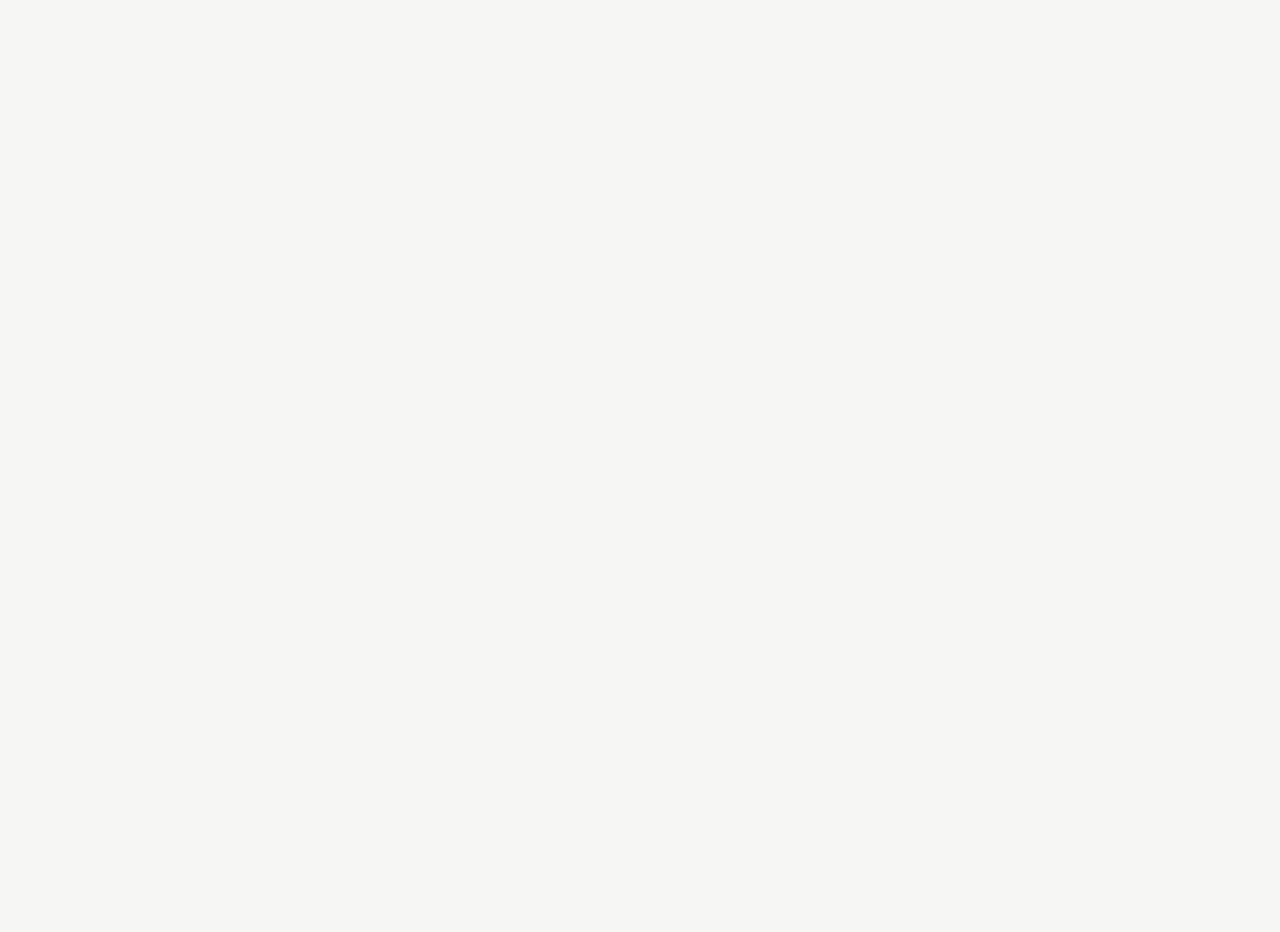
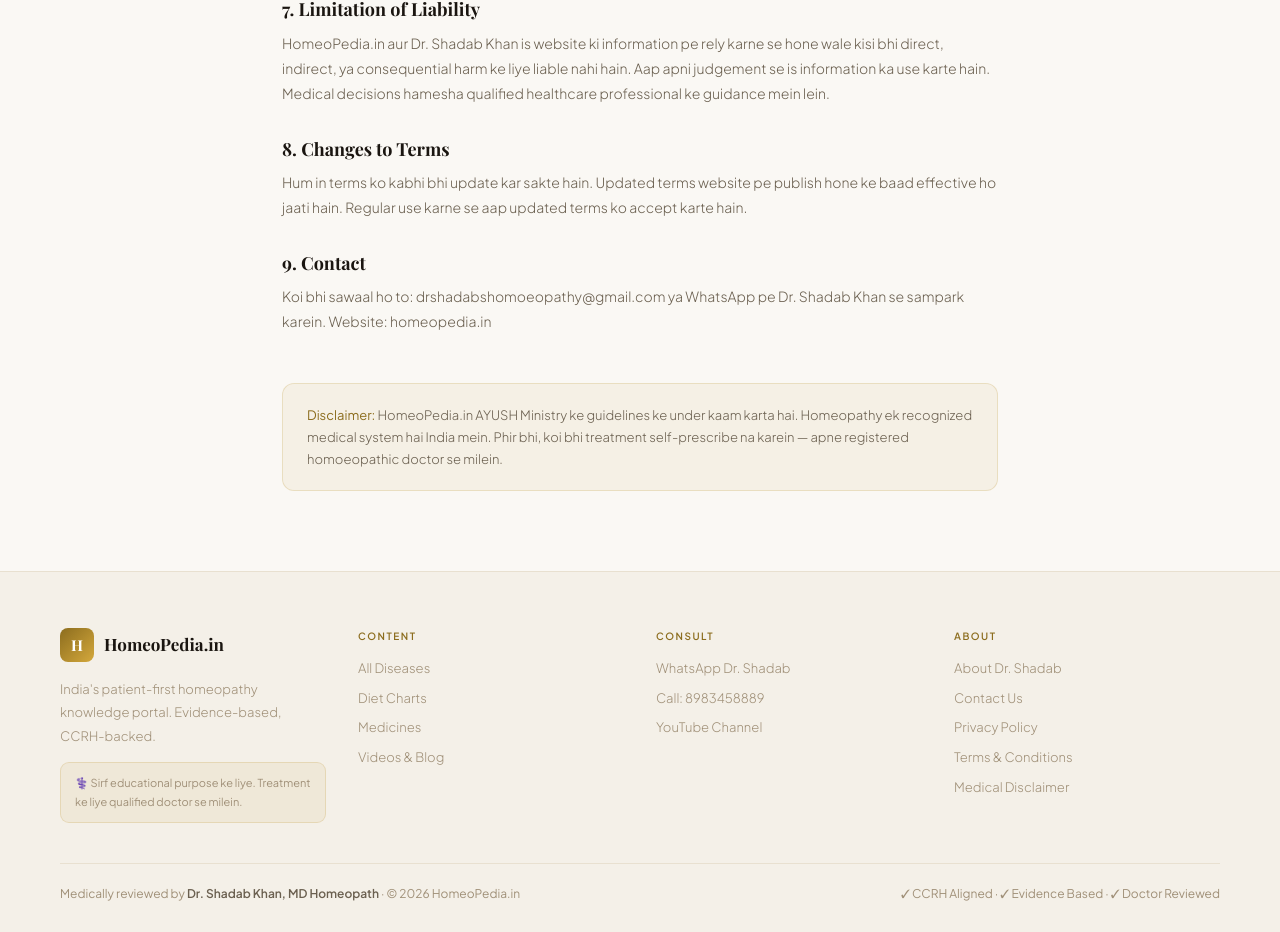
Before and after one commit to homeopediahope-health/homeopedia, a Next.js app: page /terms-and-conditions in a window 1280 px wide. Before the commit this address had no page. Shown: the part 1179-2111 px from the top of the page. Before the commit the page ends 1161 px from the top, so only its background shows below. Built offline with nearby package versions, Linux system fonts and the light colour scheme; a web font is replaced by a local one.

Commit message:
Add Terms & Conditions page, link in footer

```diff
--- /dev/null
+++ b/app/terms-and-conditions/page.tsx
@@ -0,0 +1,72 @@
+import { Metadata } from 'next'
+
+export const metadata: Metadata = {
+  title: 'Terms & Conditions | HomeoPedia.in',
+  description: 'HomeoPedia.in ke terms and conditions — website use karne se pehle padhe.',
+  robots: { index: false, follow: false },
+}
+
+export default function TermsPage() {
+  return (
+    <div className="page-in" style={{ paddingTop: 66, background: 'var(--bg)', minHeight: '100vh' }}>
+      <div style={{ maxWidth: 780, margin: '0 auto', padding: '60px clamp(16px,4vw,32px) 80px' }}>
+
+        <div style={{ marginBottom: 40 }}>
+          <h1 style={{ fontFamily: 'var(--font-playfair,Georgia,serif)', fontSize: 'clamp(28px,4vw,40px)', fontWeight: 700, color: 'var(--ink)', marginBottom: 8 }}>Terms & Conditions</h1>
+          <p style={{ fontSize: 13, color: 'var(--ink4)' }}>Last updated: May 2026 · HomeoPedia.in</p>
+        </div>
+
+        {[
+          {
+            h: '1. Sirf Educational Information',
+            p: 'HomeoPedia.in ek educational homeopathy knowledge portal hai. Is website pe diya gaya koi bhi content — disease guides, diet charts, medicine information, symptoms — sirf general education ke liye hai. Ye kisi bhi patient ke liye medical advice, diagnosis, ya treatment prescription nahi hai. Apni health se related koi bhi decision lene se pehle apne qualified doctor se milein.'
+          },
+          {
+            h: '2. Doctor-Patient Relationship Nahi Banti',
+            p: 'Is website ko browse karne se, ya WhatsApp ke zariye Dr. Shadab Khan se sampark karne se, koi formal doctor-patient relationship establish nahi hoti. WhatsApp pe di gayi general guidance medical consultation ka substitute nahi hai. Detailed case analysis, diagnosis aur prescription ke liye in-person ya formal teleconsultation zaroori hai.'
+          },
+          {
+            h: '3. Medical Emergency',
+            p: 'Agar aap kisi medical emergency mein hain — chest pain, breathing problem, severe injury, ya koi bhi life-threatening condition — turant apne nearest hospital emergency jaayein ya 112 dial karein. Is website ko emergency situations mein use na karein.'
+          },
+          {
+            h: '4. Content Accuracy',
+            p: 'Hamare disease guides aur information CCRH (Central Council for Research in Homoeopathy) guidelines aur Dr. Shadab Khan MD Homoeopathy ke clinical experience pe based hain. Hum poori koshish karte hain ki content accurate aur updated rahe, lekin hum kisi bhi information ki completeness ya correctness ki guarantee nahi dete. Medical science evolving field hai — koi bhi treatment decision apne doctor ke saath milkar lein.'
+          },
+          {
+            h: '5. Third-Party Links',
+            p: 'Is website mein YouTube videos, WhatsApp links, aur baaki external resources ke links ho sakte hain. Hum in third-party platforms ki content ya privacy practices ke liye responsible nahi hain. Un platforms ki apni terms of service hoti hain.'
+          },
+          {
+            h: '6. Intellectual Property',
+            p: 'HomeoPedia.in pe diya gaya sabhi content — text, design, graphics, disease guides, diet charts — Dr. Shadab Khan aur HomeoPedia.in ka intellectual property hai. Bina written permission ke commercial use, copying, ya redistribution prohibited hai. Educational sharing (social media, WhatsApp) with proper credit allowed hai.'
+          },
+          {
+            h: '7. Limitation of Liability',
+            p: 'HomeoPedia.in aur Dr. Shadab Khan is website ki information pe rely karne se hone wale kisi bhi direct, indirect, ya consequential harm ke liye liable nahi hain. Aap apni judgement se is information ka use karte hain. Medical decisions hamesha qualified healthcare professional ke guidance mein lein.'
+          },
+          {
+            h: '8. Changes to Terms',
+            p: 'Hum in terms ko kabhi bhi update kar sakte hain. Updated terms website pe publish hone ke baad effective ho jaati hain. Regular use karne se aap updated terms ko accept karte hain.'
+          },
+          {
+            h: '9. Contact',
+            p: 'Koi bhi sawaal ho to: drshadabshomoeopathy@gmail.com ya WhatsApp pe Dr. Shadab Khan se sampark karein. Website: homeopedia.in'
+          },
+        ].map(({ h, p }) => (
+          <div key={h} style={{ marginBottom: 32 }}>
+            <h2 style={{ fontFamily: 'var(--font-playfair,Georgia,serif)', fontSize: 18, fontWeight: 700, color: 'var(--ink)', marginBottom: 10 }}>{h}</h2>
+            <p style={{ fontSize: 14, color: 'var(--ink3)', lineHeight: 1.8, fontWeight: 300 }}>{p}</p>
+          </div>
+        ))}
+
+        <div style={{ marginTop: 48, padding: '20px 24px', background: 'rgba(184,145,42,.07)', border: '1px solid rgba(184,145,42,.2)', borderRadius: 12 }}>
+          <p style={{ fontSize: 13, color: 'var(--ink3)', lineHeight: 1.7, fontWeight: 300, margin: 0 }}>
+            <strong style={{ color: 'var(--gold-dk)' }}>Disclaimer:</strong> HomeoPedia.in AYUSH Ministry ke guidelines ke under kaam karta hai. Homeopathy ek recognized medical system hai India mein. Phir bhi, koi bhi treatment self-prescribe na karein — apne registered homoeopathic doctor se milein.
+          </p>
+        </div>
+
+      </div>
+    </div>
+  )
+}
--- a/components/Footer.tsx
+++ b/components/Footer.tsx
@@ -40,7 +40,7 @@
           {/* About */}
           <div>
             <div style={{ fontSize: 10, fontWeight: 600, color: 'var(--gold-dk)', letterSpacing: 1.5, marginBottom: 14, textTransform: 'uppercase' }}>About</div>
-            {[['About Dr. Shadab', '/about'], ['Contact Us', '/contact'], ['Privacy Policy', '/privacy-policy'], ['Medical Disclaimer', '/about']].map(([l, h]) => (
+            {[['About Dr. Shadab', '/about'], ['Contact Us', '/contact'], ['Privacy Policy', '/privacy-policy'], ['Terms & Conditions', '/terms-and-conditions'], ['Medical Disclaimer', '/about']].map(([l, h]) => (
               <Link key={l} href={h} style={{ display: 'block', fontSize: 13, color: 'var(--ink4)', marginBottom: 9, fontWeight: 300, textDecoration: 'none' }}>{l}</Link>
             ))}
           </div>
```
